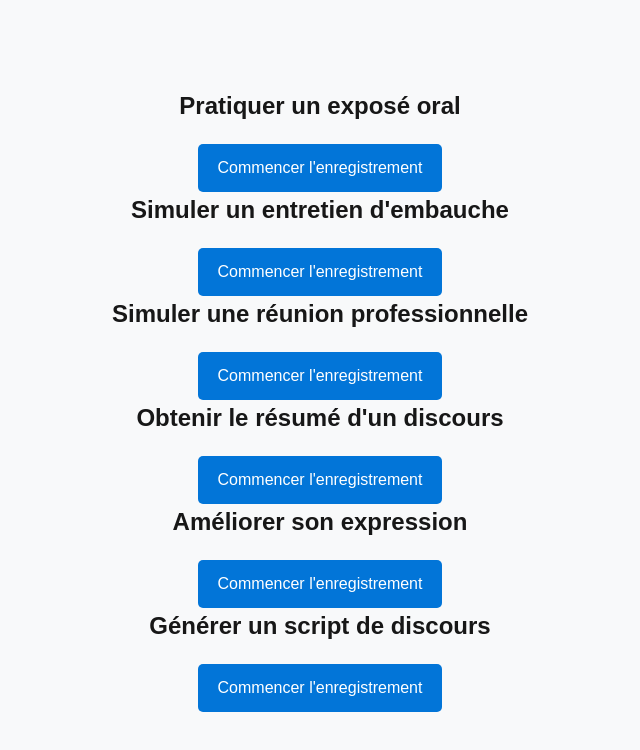
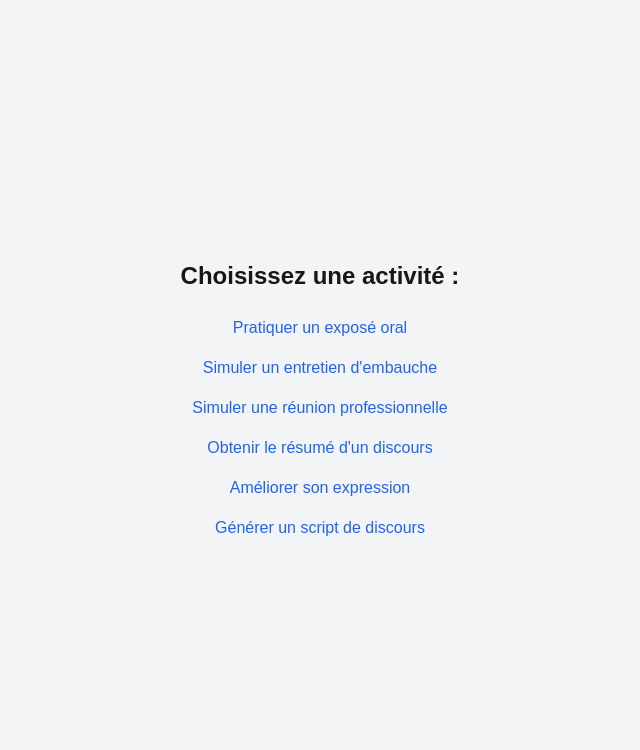
Before and after one commit to LoiseauCodeur/LPI3-UEL304-Groupe3-sujet18, a Next.js app: page / in a window 1280 px wide. Shown: the top 750 px of the page, without its empty margins (320-960 px from the left). Built offline with nearby package versions, Linux system fonts and the light colour scheme.

Commit message:
separate pages + tailwind

```diff
--- /dev/null
+++ b/app/activity/[mode]/page.tsx
@@ -0,0 +1,34 @@
+"use client";
+
+import { useParams } from "next/navigation";
+import Recorder from "@/components/Recorder";
+
+const recorderConfigs: Record<string, { mode: "single" | "conversation"; title: string; maxExchanges?: number }> = {
+  studentOralPresentation: { mode: "single", title: "Pratiquer un exposé oral" },
+  jobInterview: { mode: "conversation", title: "Simuler un entretien d'embauche", maxExchanges: 5 },
+  meetingPresentation: { mode: "conversation", title: "Simuler une réunion professionnelle", maxExchanges: 5 },
+  oralSessionSummary: { mode: "single", title: "Obtenir le résumé d'un discours" },
+  reformulation: { mode: "single", title: "Améliorer son expression" },
+  speechScriptGeneration: { mode: "single", title: "Générer un script de discours" },
+};
+
+export default function RecorderPage() {
+  const params = useParams();
+  const mode = params?.mode as string | undefined;
+
+
+
+  if (!mode || typeof mode !== "string" || !recorderConfigs[mode]) {
+    return <p className="text-center text-red-500">Mode non trouvé</p>;
+  }
+
+  const { title, mode: recorderMode, maxExchanges } = recorderConfigs[mode];
+
+  return (
+    <div className="flex flex-col items-center justify-center min-h-screen bg-white">
+      <a href="/" className="mt-6 text-blue-500 hover:underline">Retour à l'accueil</a>
+      <h1 className="text-2xl font-bold mb-4">{title}</h1>
+      <Recorder mode={recorderMode} promptKey={mode} maxExchanges={maxExchanges} />
+    </div>
+  );
+}
--- a/app/page.tsx
+++ b/app/page.tsx
@@ -1,30 +1,31 @@
 "use client";
 
-import Recorder from "@/components/Recorder";
+import Link from "next/link";
 
 export default function Home() {
+  const recorderModes = [
+    { mode: "single", title: "Pratiquer un exposé oral", key: "studentOralPresentation" },
+    { mode: "conversation", title: "Simuler un entretien d'embauche", key: "jobInterview" },
+    { mode: "conversation", title: "Simuler une réunion professionnelle", key: "meetingPresentation" },
+    { mode: "single", title: "Obtenir le résumé d'un discours", key: "oralSessionSummary" },
+    { mode: "single", title: "Améliorer son expression", key: "reformulation" },
+    { mode: "single", title: "Générer un script de discours", key: "speechScriptGeneration" },
+  ];
+
   return (
-    <div style={styles.container}>
-      <Recorder mode="single" title="Pratiquer un exposé oral" promptKey="studentOralPresentation" />
-      <Recorder mode="conversation" title="Simuler un entretien d'embauche" maxExchanges={5} promptKey="jobInterview" />
-      <Recorder mode="conversation" title="Simuler une réunion professionnelle" maxExchanges={5} promptKey="meetingPresentation" />
-      <Recorder mode="single" title="Obtenir le résumé d'un discours" promptKey="oralSessionSummary" />
-      <Recorder mode="single" title="Améliorer son expression" promptKey="reformulation" />
-      <Recorder mode="single" title="Générer un script de discours" promptKey="speechScriptGeneration" />
+    <div className="flex flex-col items-center justify-center min-h-screen bg-gray-100 text-center">
+      <h1 className="text-2xl font-bold mb-6">Choisissez une activité :</h1>
+      <div className="space-y-4">
+        {recorderModes.map(({ mode, title, key }) => (
+          <Link
+            key={key}
+            href={`/activity/${key}`}
+            className="text-blue-600 hover:underline block"
+          >
+            {title}
+          </Link>
+        ))}
+      </div>
     </div>
   );
-
 }
-
-const styles = {
-  container: {
-    display: "flex",
-    flexDirection: "column" as const,
-    alignItems: "center",
-    justifyContent: "center",
-    height: "100vh",
-    fontFamily: "Arial, sans-serif",
-    backgroundColor: "#f8f9fa",
-    textAlign: "center" as const,
-  }
-};
--- a/components/Recorder.tsx
+++ b/components/Recorder.tsx
@@ -4,13 +4,12 @@ import { sendToChatAI } from "@/composables/useChatAI";
 import { useTextToSpeech } from "@/composables/useTextToSpeech";
 
 interface RecorderProps {
-  title: string;
   mode: "single" | "conversation";
   maxExchanges?: number;
   promptKey: string;
 }
 
-export default function Recorder({ title, mode, maxExchanges = 5, promptKey }: RecorderProps) {
+export default function Recorder({ mode, maxExchanges = 5, promptKey }: RecorderProps) {
   const [chatHistory, setChatHistory] = useState<string>("");
   const [exchangeCount, setExchangeCount] = useState<number>(0);
   const [aiResponse, setAiResponse] = useState<string | null>(null);
@@ -52,49 +51,18 @@ export default function Recorder({ title, mode, maxExchanges = 5, promptKey }: R
   const { isRecording, startRecording, stopRecording } = useRecorder(onTranscription);
 
   return (
-    <div>
-      <h1 style={styles.title}>{title}</h1>
+    <div className="flex flex-col items-center justify-center p-6">
       <button
         onClick={isRecording ? stopRecording : startRecording}
-        style={{
-          ...styles.button,
-          backgroundColor: isRecording ? "#d9534f" : "#0275d8",
-        }}
+        className={`px-5 py-3 text-white text-lg rounded transition duration-300 ${
+          isRecording ? "bg-red-500 hover:bg-red-600" : "bg-blue-600 hover:bg-blue-700"
+        }`}
       >
         {isRecording ? "Arrêter l'enregistrement" : "Commencer l'enregistrement"}
       </button>
-      {isLoading && <p style={styles.loading}>⏳ Traitement en cours...</p>}
-      {aiResponse && <p style={styles.aiResponse}>{aiResponse}</p>}
+
+      {isLoading && <p className="mt-4 text-gray-600 text-sm">⏳ Traitement en cours...</p>}
+      {aiResponse && <p className="mt-4 text-teal-600 text-lg italic max-w-4xl text-center">{aiResponse}</p>}
     </div>
   );
 }
-
-// Styles
-const styles = {
-  title: {
-    fontSize: "24px",
-    fontWeight: "bold",
-    marginBottom: "20px",
-  },
-  button: {
-    fontSize: "16px",
-    padding: "12px 20px",
-    borderRadius: "5px",
-    color: "#fff",
-    border: "none",
-    cursor: "pointer",
-    transition: "background-color 0.3s",
-  },
-  loading: {
-    marginTop: "15px",
-    fontSize: "14px",
-    color: "#6c757d",
-  },
-  aiResponse: {
-    marginTop: "15px",
-    fontSize: "16px",
-    fontStyle: "italic",
-    color: "#17a2b8",
-    maxWidth: "80%",
-  },
-};
```
